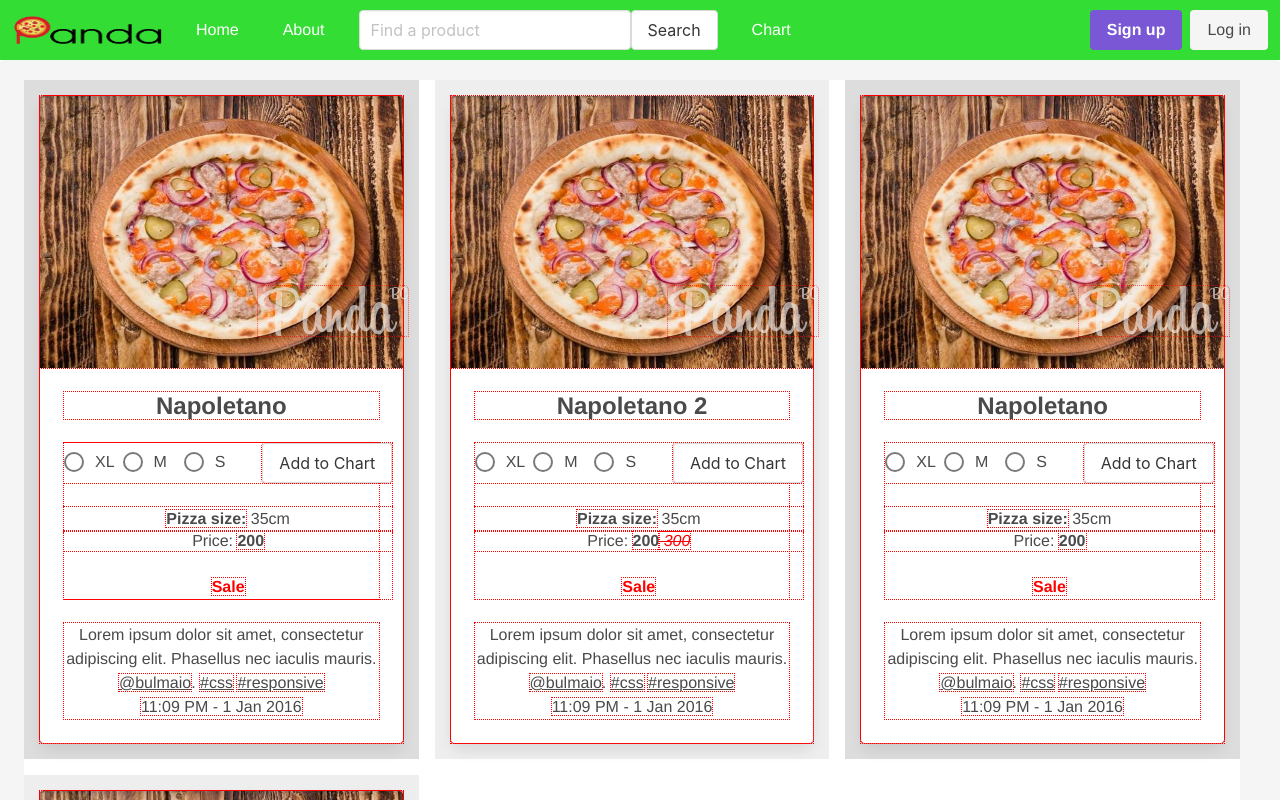
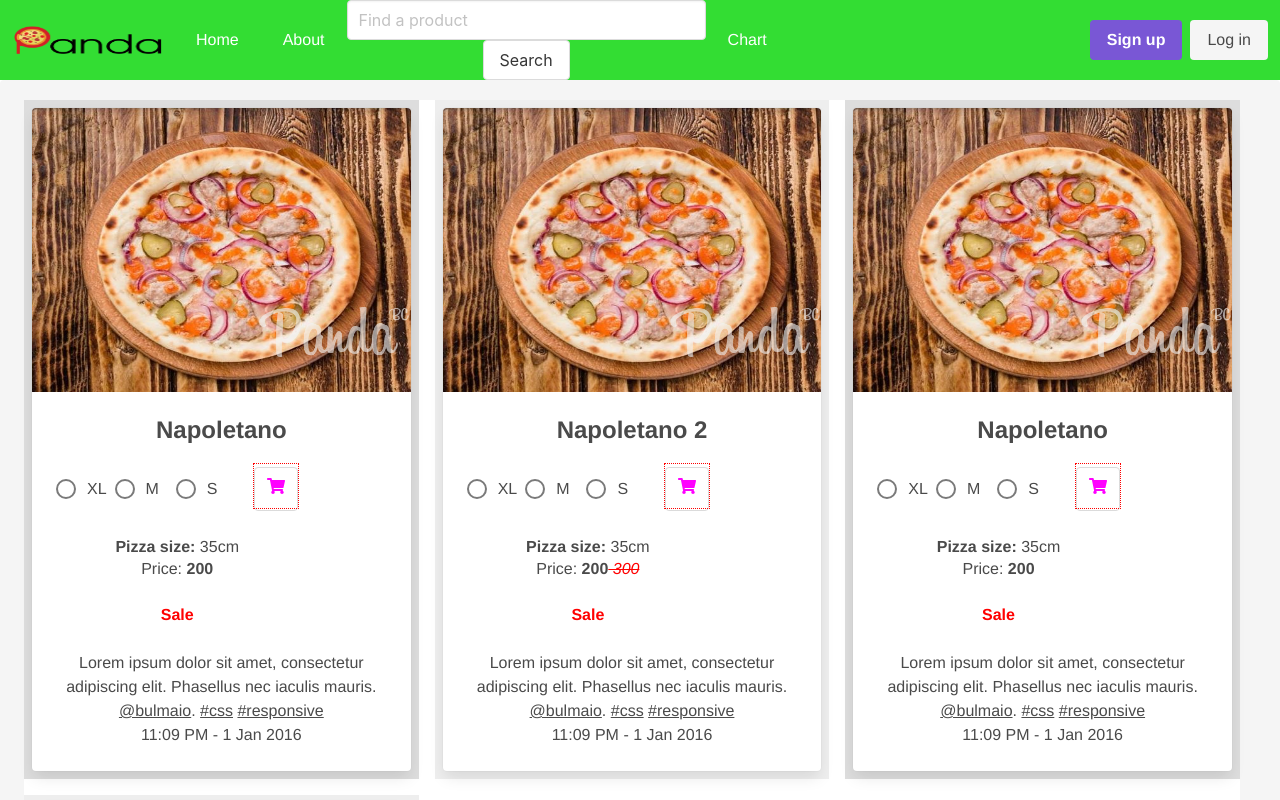
Before and after one commit to igavelyuk/vue-shop, a Vue app: page / in a window 1280 px wide. Shown: the top 800 px of the page. Built offline with nearby package versions, Linux system fonts and the light colour scheme.

Commit message:
Added font awesome and icons on components (Tavle.vue,SelectionOrder.vue)

```diff
--- a/package.json
+++ b/package.json
@@ -1,7 +1,6 @@
 {
   "name": "vue-shop",
   "version": "0.1.0",
-  "private": true,
   "scripts": {
     "serve": "vue-cli-service serve",
     "build": "vue-cli-service build",
@@ -19,6 +18,10 @@
     "vuex": "^3.0.1"
   },
   "devDependencies": {
+    "@fortawesome/fontawesome-free": "^5.11.2",
+    "@fortawesome/fontawesome-svg-core": "^1.2.25",
+    "@fortawesome/free-solid-svg-icons": "^5.11.2",
+    "@fortawesome/vue-fontawesome": "^0.1.8",
     "@vue/cli-plugin-babel": "^4.0.0",
     "@vue/cli-plugin-e2e-nightwatch": "^4.0.0",
     "@vue/cli-plugin-eslint": "^4.0.0",
@@ -38,6 +41,7 @@
     "sass-loader": "^8.0.0",
     "vue-template-compiler": "^2.6.10"
   },
+  "private": true,
   "eslintConfig": {
     "root": true,
     "env": {
--- a/src/App.vue
+++ b/src/App.vue
@@ -1,7 +1,7 @@
 <template>
 
   <div id="app">
-      <Menu msg="This is a footer component"/>
+      <Menu />
     <div class="container is-fullhd">
       <div class="notification">
         <router-view/>
--- a/src/components/Main.vue
+++ b/src/components/Main.vue
@@ -30,7 +30,7 @@ export default {
 
 <!-- Add "scoped" attribute to limit CSS to this component only -->
 <style scoped lang="scss">
-@media (min-height: 680px), screen and (orientation: portrait) {
+@media (min-height: 815px), screen and (orientation: portrait) {
     .main {
         background: #ffffff;
         display: grid;
@@ -46,7 +46,7 @@ export default {
         padding: 1em;
     }
 }
-@media (min-height: 680px), screen and (orientation: landscape){
+@media (min-height: 815pxpx), screen and (orientation: landscape){
     .main {
         background: #ffffff;
         display: grid;
@@ -55,11 +55,11 @@ export default {
     }
     .main > div {
         background: #eeeeee;
-        padding: 1em;
+        padding: 0.5em;
     }
     .main > div:nth-child(odd) {
         background: #dddddd;
-        padding: 1em;
+        padding: 0.5em;
     }
 }
 </style>
--- a/src/components/Menu.vue
+++ b/src/components/Menu.vue
@@ -13,12 +13,12 @@
             <b-navbar-item href="#">
               <router-link class="link" to="/about">About</router-link>
             </b-navbar-item>
-            <b-navbar-item href="#">
+            <span>
               <input class="input" type="text" placeholder="Find a product">
               <button class="button">
                 Search
               </button>
-            </b-navbar-item>
+            </span>
             <b-navbar-item>
               <router-link class="link" to="/chart">Chart</router-link>
             </b-navbar-item>
--- a/src/components/Products.vue
+++ b/src/components/Products.vue
@@ -80,9 +80,9 @@ export default {
 </script>
 
 <style scoped lang="scss">
-*{
-  outline: 1px dotted red;
-}
+// *{
+//   outline: 1px dotted red;
+// }
 .extra-paddings{
   padding-top: 9px;
   padding-bottom: 9px;
--- a/src/components/SelectionOrder.vue
+++ b/src/components/SelectionOrder.vue
@@ -18,7 +18,7 @@
      native-value="24cm">
      S &nbsp;
      </b-radio>
-       <b-button class="extra-paddings-button-chart" @click="addProduct(product)">Add to Chart</b-button>
+       <b-button class="extra-paddings-button-chart" @click="addProduct(product)"><b-icon class="icon-button" label="Videos" icon="shopping-cart"></b-icon></b-button>
      </div>
      <p class="content">
        <b>Pizza size:</b>
@@ -64,14 +64,24 @@ export default {
 </script>
 
 <style scoped lang="scss">
-*{
+// *{
+//   outline: 1px dotted red;
+// }
+.icon-button{
+  margin:0px;
+  padding:0px;
+  height: 44px;
+  width: 44px;
+  color: magenta;
   outline: 1px dotted red;
 }
 .extra-paddings{
-  padding-top: 9px;
-  padding-bottom: 9px;
+  padding-top: 12px;
+  padding-bottom: 4px;
 }
 .extra-paddings-button-chart{
   margin-left: 20px;
+  height: 44px;
+  width: 44px;
 }
 </style>
--- a/src/components/Table.vue
+++ b/src/components/Table.vue
@@ -3,7 +3,7 @@
       <table class="t-border">
           <thead>
               <tr>
-                <th>&#10026;</th>
+                <th><b-icon pack="fas" icon="list-ol"></b-icon></th>
                 <th>Promo</th>
                 <th>Product Name</th>
                 <th>Size</th>
@@ -15,10 +15,13 @@
           </thead>
           <tbody>
             <tr v-for="(product,indx) in products" :key="indx">
-              <td>&#10026;
+              <td>
+                {{ product.id }}
+                <!-- <b-icon pack="fas" icon="bullseye"></b-icon> -->
               </td>
               <td>
-                {{ product.promo }}
+                <b-icon v-if="product.promo" pack="fas" icon="check-circle"></b-icon>
+                <b-icon v-else pack="fas" icon="times-circle"></b-icon>
               </td>
               <td>
                 {{ product.name }}
@@ -39,7 +42,7 @@
                 <div class="buttons">
                   <!-- <b-button @click="$emit('delProduct',product.id)" class="buttons" rounded type="is-danger" outlined>&#10060;</b-button> -->
                   <!-- <b-button @click="delProduct(product.id)" class="buttons" rounded type="is-danger" outlined>&#10026;</b-button> -->
-                    <b-button @click="delProduct(product.id)" class="buttons" rounded type="is-danger" outlined>&#10060;</b-button>
+                    <b-button @click="delProduct(product.id)" class="buttons" rounded type="is-danger" outlined><b-icon pack="fas" icon="times"></b-icon></b-button>
                 </div>
               </td>
               </tr>
@@ -71,8 +74,8 @@ export default {
 
 <style>
 .buttons{
-  margin: 0px!important;
-  padding: 0px 10px 0px 10px!important;
+  /* margin: 0px!important; */
+  /* padding: 0px 10px 0px 10px!important; */
 }
 .table{
   background: #e2e2e2;
--- a/src/main.js
+++ b/src/main.js
@@ -6,7 +6,24 @@ import router from './router'
 import store from './store'
 import 'buefy/dist/buefy.css'
 
-Vue.use(Buefy)
+// Vue.use(Buefy)
+import '../node_modules/@fortawesome/fontawesome-free/js/all.js'
+import { library } from '@fortawesome/fontawesome-svg-core'
+// internal icons
+import { faCheck, faCheckCircle, faInfoCircle, faExclamationTriangle, faExclamationCircle, faArrowUp, faAngleRight, faAngleLeft, faAngleDown, faEye, faEyeSlash, faCaretDown, faCaretUp, faUpload } from '@fortawesome/free-solid-svg-icons'
+import { FontAwesomeIcon } from '@fortawesome/vue-fontawesome'
+
+library.add(faCheck, faCheckCircle, faInfoCircle, faExclamationTriangle, faExclamationCircle, faArrowUp, faAngleRight, faAngleLeft, faAngleDown, faEye, faEyeSlash, faCaretDown, faCaretUp, faUpload)
+Vue.component('vue-fontawesome', FontAwesomeIcon)
+
+// ...
+
+// import Buefy from 'buefy'
+Vue.use(Buefy, {
+  defaultIconComponent: 'vue-fontawesome',
+  defaultIconPack: 'fas'
+})
+// fonts
 
 Vue.config.productionTip = false
 
```
Also changed, not shown: 1 other file (tests, documents, lock files or other folders).
